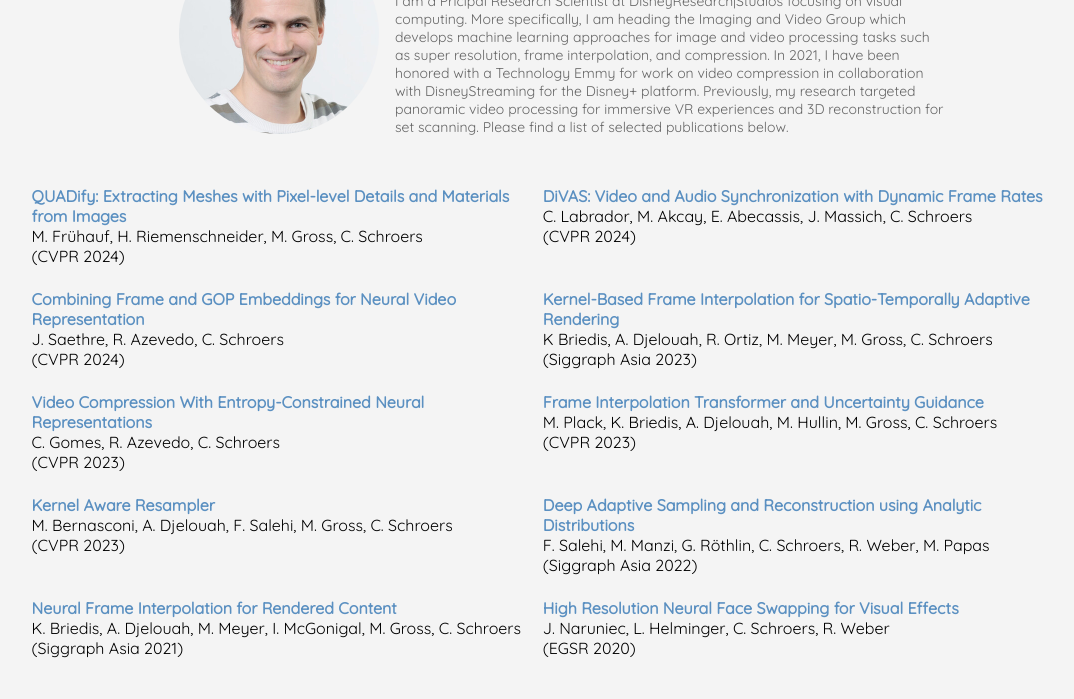
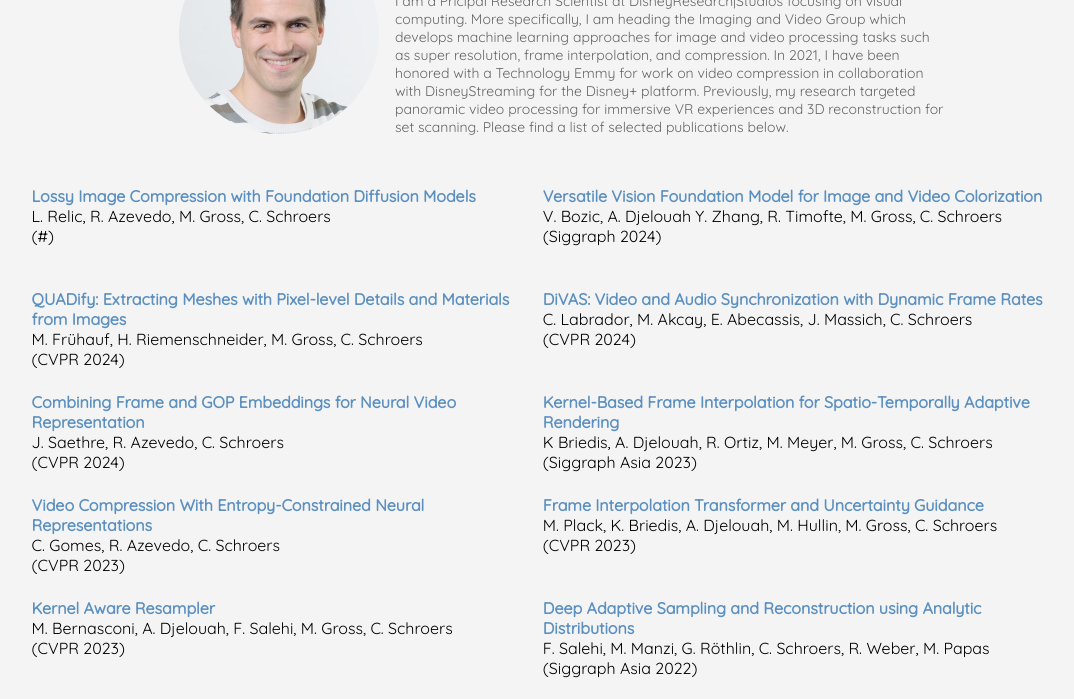
Before and after one commit to schroers-c/web, a plain HTML site: page index.html in a window 1280 px wide. Shown: the part 93-792 px from the top of the page, without its empty margins (78-1152 px from the left). Drawn offline with Linux system fonts and the light colour scheme.

Commit message:
Update index.html

```diff
--- a/index.html
+++ b/index.html
@@ -26,26 +26,40 @@
   <script type="text/javascript" src="bib.json"></script>
   <script>
     const books = [
+       {
+        title: 'Lossy Image Compression with Foundation Diffusion Models',
+        author: 'L. Relic, R. Azevedo, M. Gross, C. Schroers',
+        conference: '#',
+        image: '#',
+        url_paper: 'https://arxiv.org/pdf/2404.08580'
+      },
+       {
+        title: 'Versatile Vision Foundation Model for Image and Video Colorization',
+        author: 'V. Bozic, A. Djelouah Y. Zhang, R. Timofte, M. Gross, C. Schroers',
+        conference: 'Siggraph 2024',
+        image: '#',
+        url_paper: 'https://studios.disneyresearch.com/2024/07/28/versatile-vision-foundation-model-for-image-and-video-colorization/'
+      },
       {
         title: 'QUADify: Extracting Meshes with Pixel-level Details and Materials from Images',
         author: 'M. Frühauf, H. Riemenschneider, M. Gross, C. Schroers',
         conference: 'CVPR 2024',
         image: '#',
-        url_paper: ''
+        url_paper: 'https://studios.disneyresearch.com/2024/06/05/quadify-extracting-meshes-with-pixel-level-details-and-materials-from-images/'
       },
       {
         title: 'DiVAS: Video and Audio Synchronization with Dynamic Frame Rates',
         author: 'C. Labrador, M. Akcay, E. Abecassis, J. Massich, C. Schroers',
         conference: 'CVPR 2024',
         image: '#',
-        url_paper: ''
+        url_paper: 'https://studios.disneyresearch.com/2024/06/17/divas-video-and-audio-synchronization-with-dynamic-frame-rates/'
       },
       {
         title: 'Combining Frame and GOP Embeddings for Neural Video Representation',
         author: 'J. Saethre, R. Azevedo, C. Schroers',
         conference: 'CVPR 2024',
         image: '#',
-        url_paper: ''
+        url_paper: 'https://studios.disneyresearch.com/2024/06/17/combining-frame-and-gop-embeddings-for-neural-video-representation/'
       },
       {
         title: 'Kernel-Based Frame Interpolation for Spatio-Temporally Adaptive Rendering',
```
